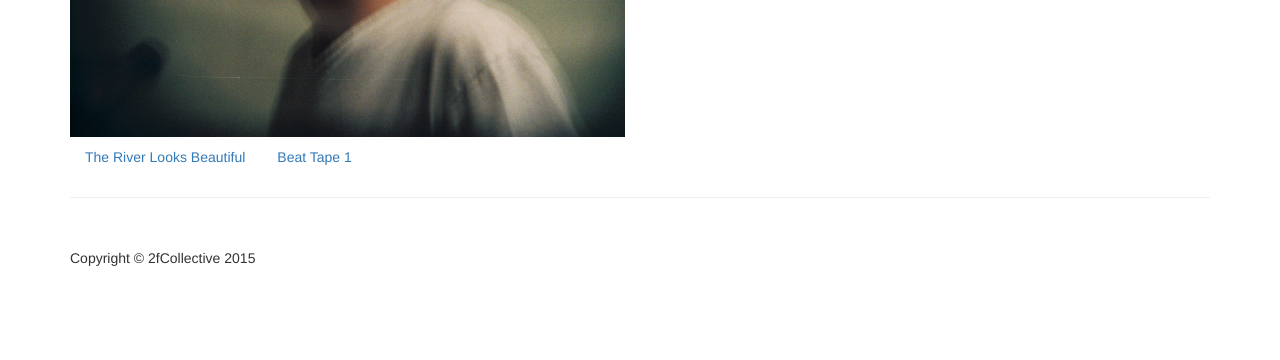
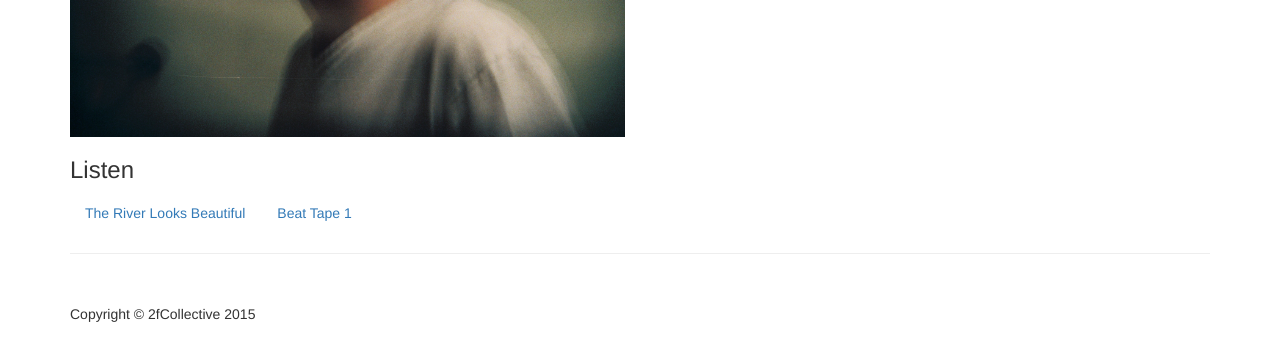
Before and after one commit to agoldgeier/personal-site, a plain HTML site: page index.html at #/artists/bxtr in a window 1280 px wide. Shown: the part 308-668 px from the top of the page. Drawn offline with Linux system fonts and the light colour scheme.

Commit message:
The tiniest of formatting changes

```diff
--- a/views/artists/bxtr.html
+++ b/views/artists/bxtr.html
@@ -20,13 +20,13 @@
 			<img src="img/instagram.png">
 			<img src="img/youtube-2.png">
 			<a href="https://soundcloud.com/bxtr"><img src="img/soundcloud.png"></a>
-			<br><br>
 		</div>
 	</div>
 </div>
 
 <div class="row">
 	<div class="col-xs-12">
+		<h3>Listen</h3>
 		<ul class="nav nav-pills">
     		<li ng-class="{ active:isSet(1) }">
 		    	<a ng-click="setTab(1)">The River Looks Beautiful</a>
```
